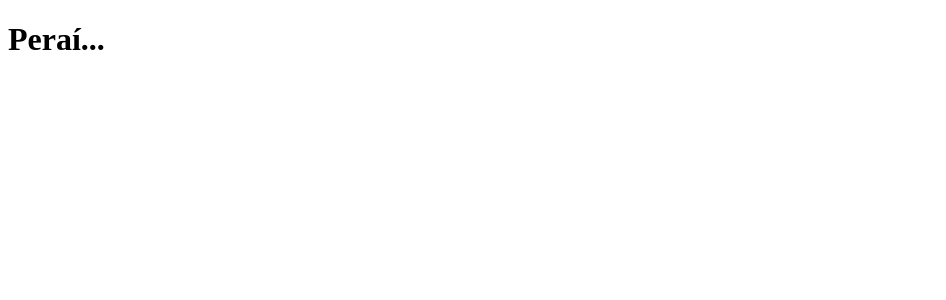
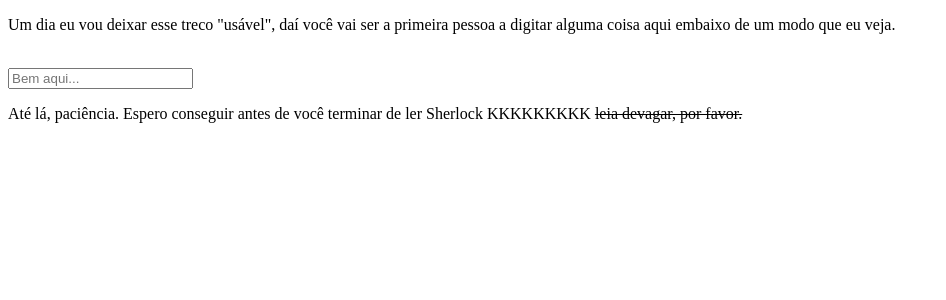
Before and after one commit to misassauro/clone-tabnewsons, a Next.js app: page / in a window 1280 px wide. Shown: the top 300 px of the page, without its empty margins (0-946 px from the left). Built offline with nearby package versions, Linux system fonts and the light colour scheme.

Commit message:
outro deploy

```diff
--- a/pages/index.js
+++ b/pages/index.js
@@ -1,5 +1,9 @@
 function Home() {
-    return <h1>Peraí...</h1>
+    return <div>
+        <p>Um dia eu vou deixar esse treco "usável", daí você vai ser a primeira pessoa a digitar alguma coisa aqui embaixo de um modo que eu veja.</p><br></br>
+        <input type="text" placeholder="Bem aqui..."></input> <br></br>
+        <p>Até lá, paciência. Espero conseguir antes de você terminar de ler Sherlock KKKKKKKKK <s>leia devagar, por favor.</s></p>
+    </div>
 }
 
 export default Home;
```
